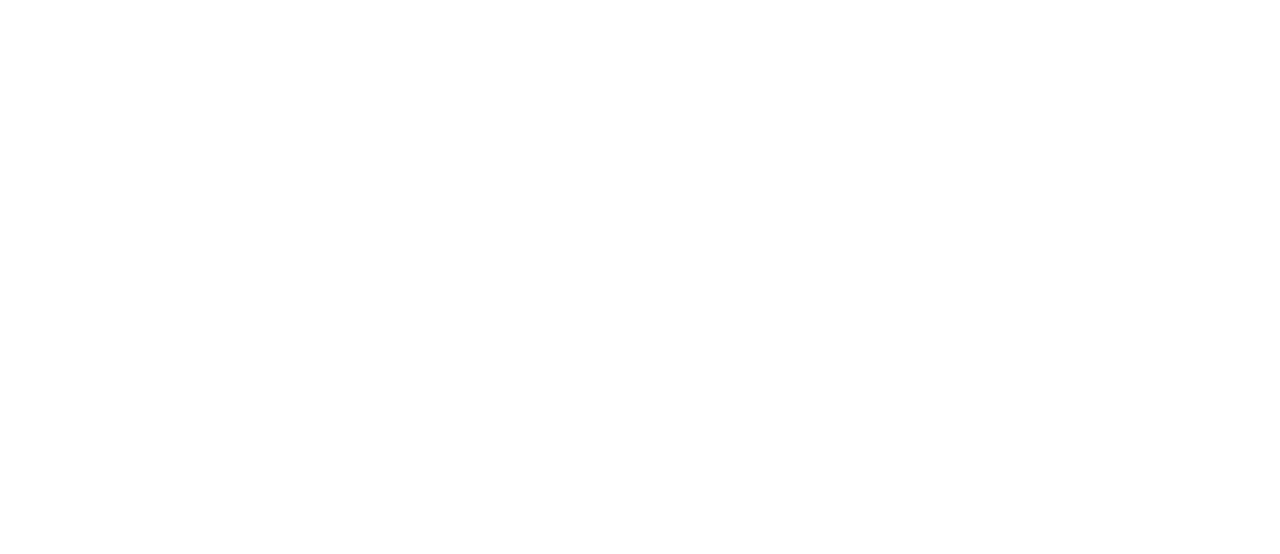
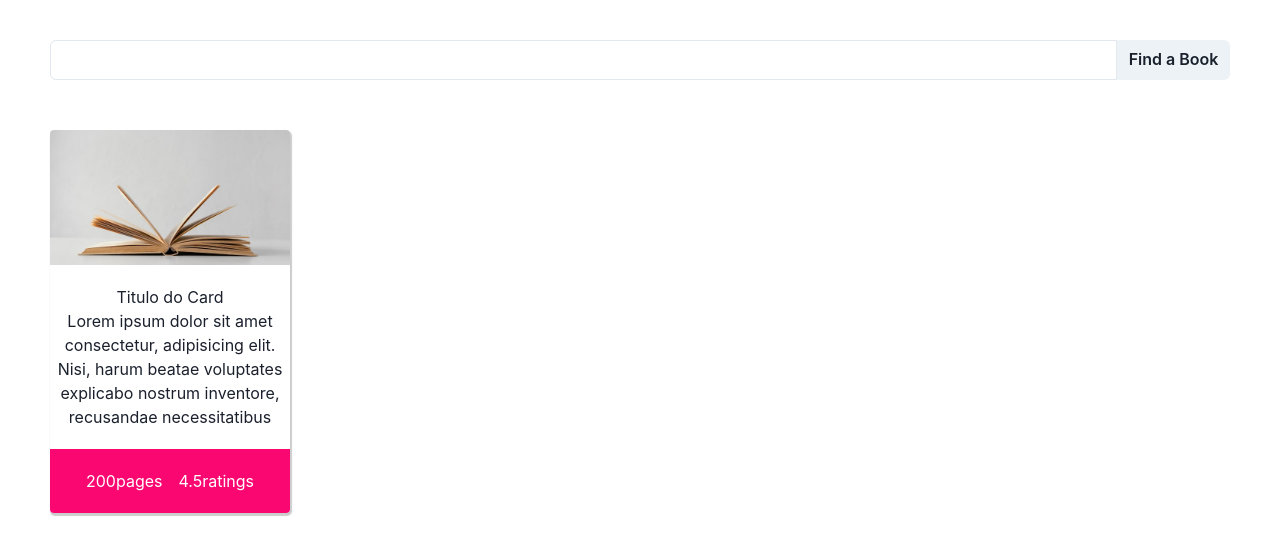
Before and after one commit to vinicius-assis/ibm-books, a React (Create React App) app: page / in a window 1280 px wide. Shown: the top 554 px of the page. Built offline with nearby package versions, Linux system fonts and the light colour scheme.

Commit message:
feat: create Home Page

```diff
--- a/src/App.jsx
+++ b/src/App.jsx
@@ -1,6 +1,11 @@
 import React from 'react'
 import { ChakraProvider, theme } from '@chakra-ui/react'
+import Home from './components/pages/Home'
 
-const App = () => <ChakraProvider theme={theme}></ChakraProvider>
+const App = () => (
+  <ChakraProvider theme={theme}>
+    <Home />
+  </ChakraProvider>
+)
 
 export default App
--- /dev/null
+++ b/src/components/pages/Home/Home.jsx
@@ -0,0 +1,13 @@
+import React from 'react'
+import { Flex } from '@chakra-ui/react'
+import SearchBar from 'src/components/molecules/SearchBar'
+import Card from 'src/components/molecules/Card'
+
+const Home = () => (
+  <Flex direction="column" mt="40px" maxW="1280px" px="50px">
+    <SearchBar />
+    <Card />
+  </Flex>
+)
+
+export default Home
--- /dev/null
+++ b/src/components/pages/Home/index.jsx
@@ -0,0 +1 @@
+export { default } from './Home'
```
